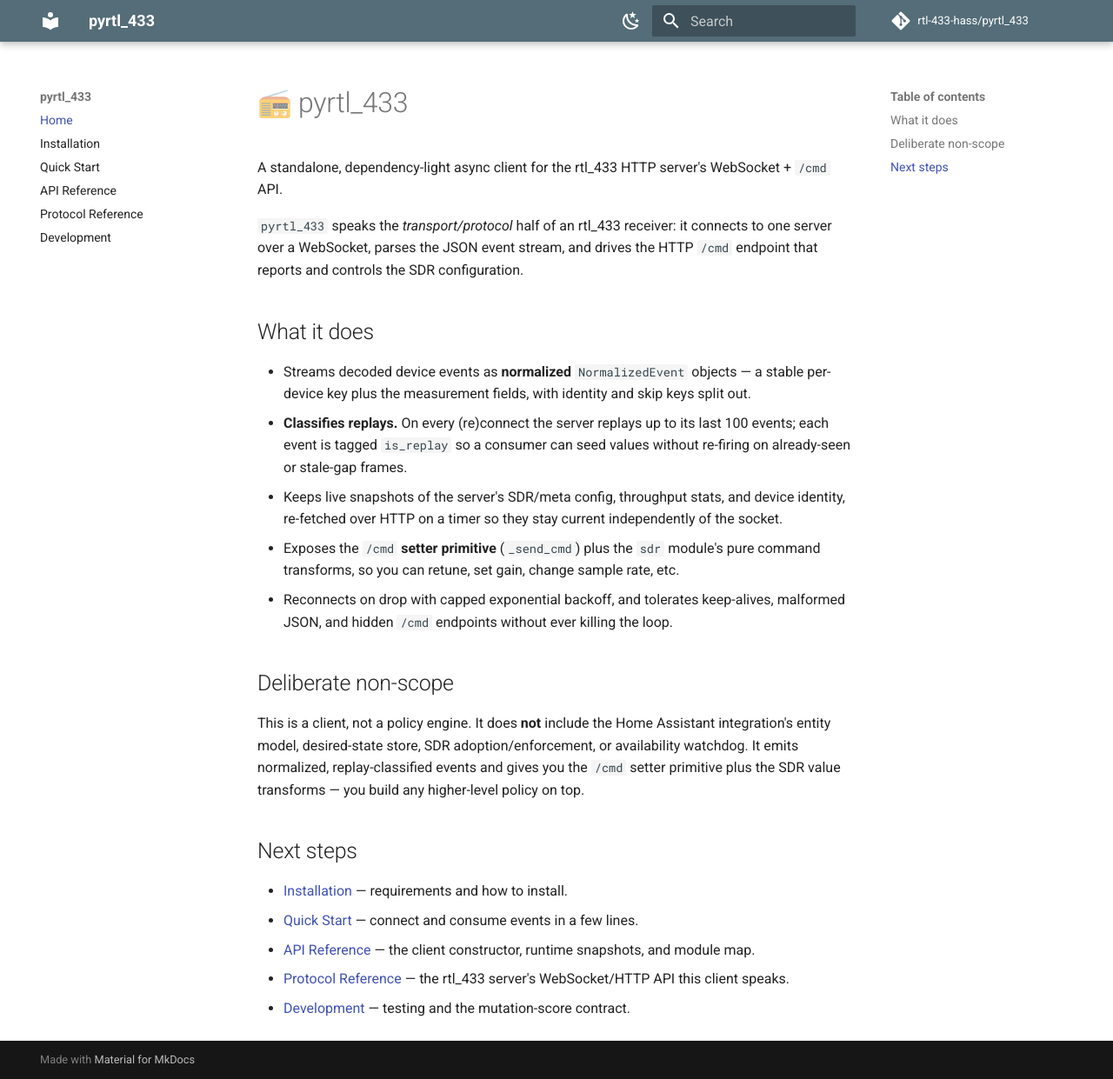
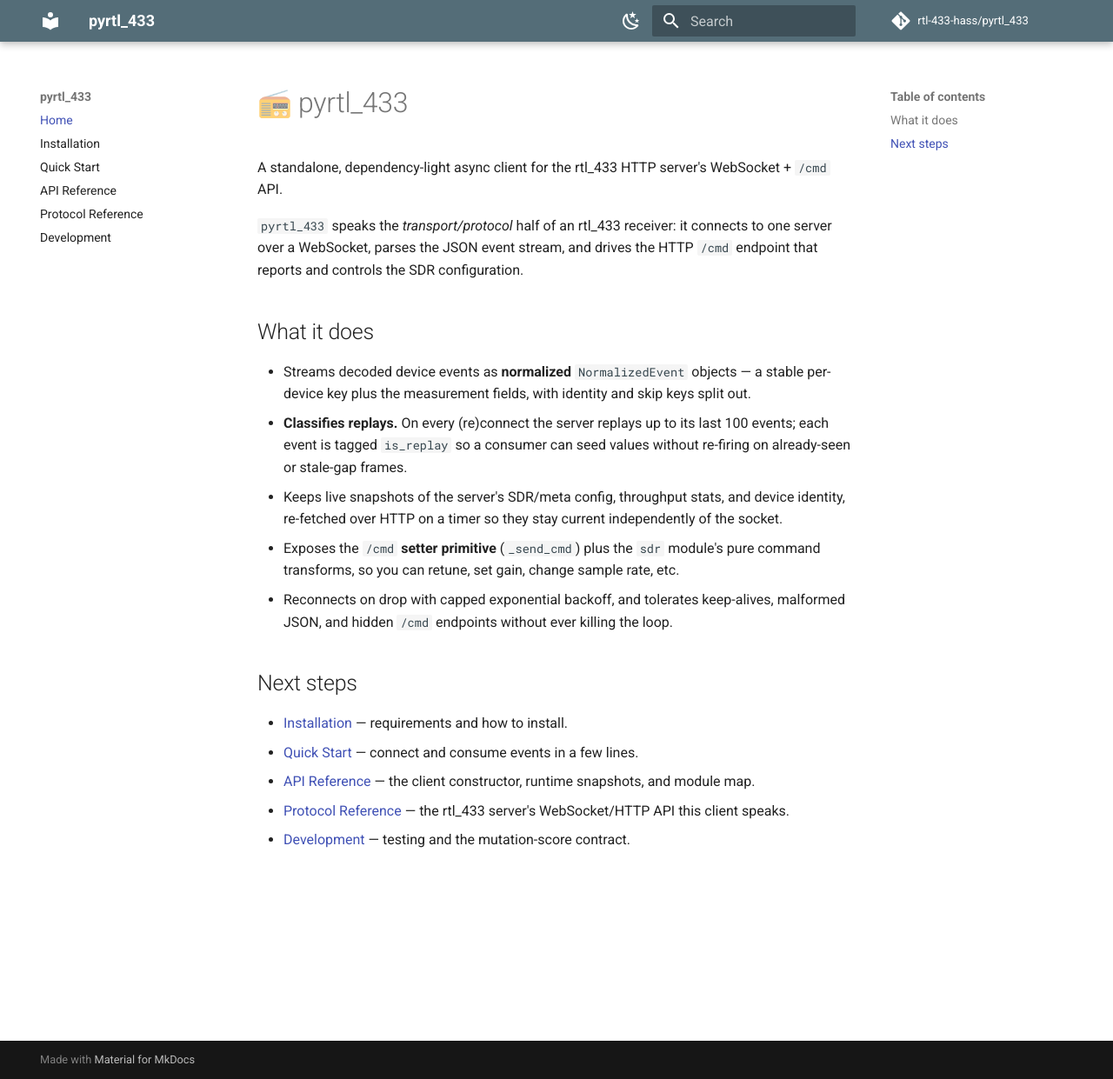
Before and after one commit to rtl-433-hass/pyrtl_433, an MkDocs documentation site: the page built from docs/index.md, in a window 1280 px wide and 1241 px high. Shown: the whole window at 87% size. Built offline with MkDocs 1.6.1 and Material for MkDocs 9.7.7, drawn with Linux system fonts in a browser that asks for light colours; comment, search, counter and statistics services are not loaded; the version menu is left out.

Commit message:
docs: remove deliberate non-scope section

```diff
--- a/docs/index.md
+++ b/docs/index.md
@@ -23,14 +23,6 @@ the HTTP `/cmd` endpoint that reports and controls the SDR configuration.
 - Reconnects on drop with capped exponential backoff, and tolerates keep-alives,
   malformed JSON, and hidden `/cmd` endpoints without ever killing the loop.
 
-## Deliberate non-scope
-
-This is a client, not a policy engine. It does **not** include the Home Assistant
-integration's entity model, desired-state store, SDR adoption/enforcement, or
-availability watchdog. It emits normalized, replay-classified events and gives
-you the `/cmd` setter primitive plus the SDR value transforms — you build any
-higher-level policy on top.
-
 ## Next steps
 
 - [Installation](installation.md) — requirements and how to install.
```
